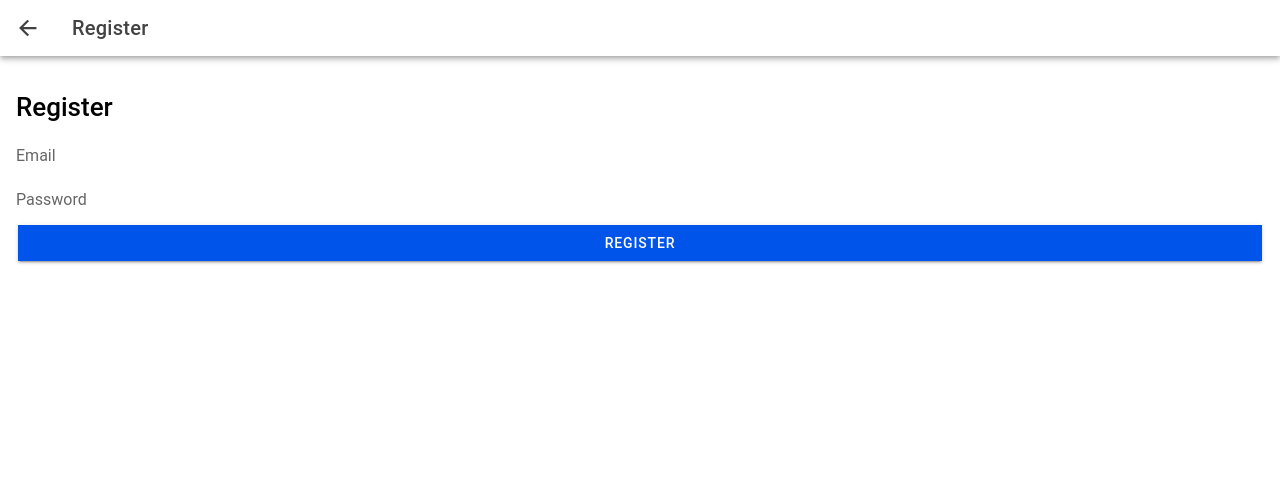
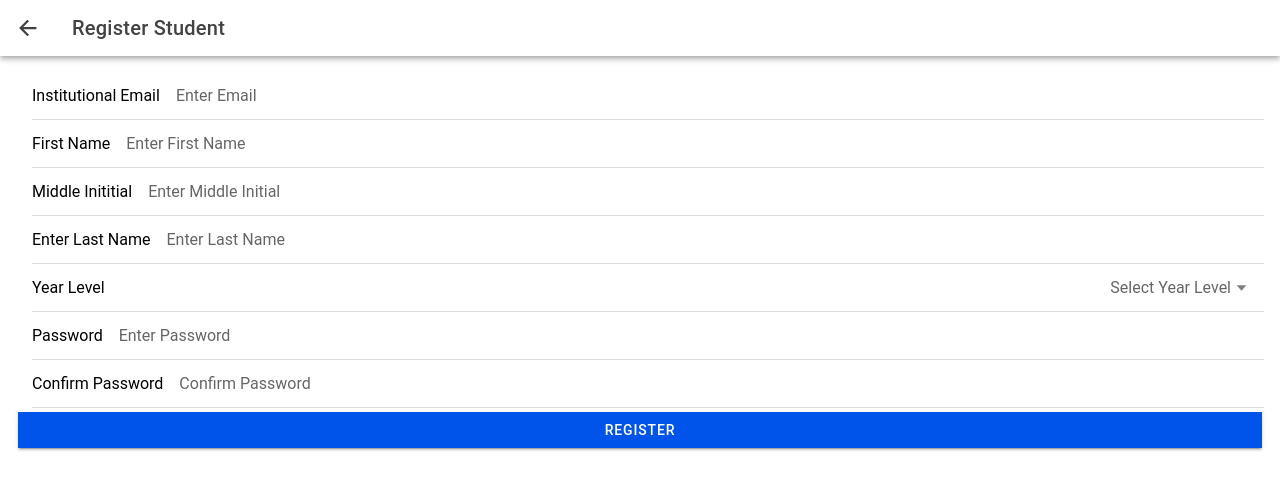
Before and after one commit to cliffamadeus/ics-quizard, a React (Vite) app: page /ics-quizard/register in a window 1280 px wide. Shown: the top 490 px of the page. Built offline with nearby package versions, Linux system fonts and the light colour scheme; no server answers.

Commit message:
Initial UI changes for register.tsx

```diff
--- a/src/pages/Register.tsx
+++ b/src/pages/Register.tsx
@@ -1,22 +1,42 @@
 import React, { useState } from 'react';
-import { IonContent, IonPage, IonInput, IonButton, IonAlert, IonHeader, IonToolbar, IonTitle, IonBackButton, IonButtons } from '@ionic/react';
+import { IonContent, IonPage, IonInput, IonButton, IonAlert, IonHeader, IonToolbar, IonTitle, IonBackButton, IonButtons, IonSelect, IonSelectOption, IonItem } from '@ionic/react';
 import { supabase } from '../utils/supabaseClient';
 import { useHistory } from 'react-router-dom';
 
 const Register: React.FC = () => {
   const [email, setEmail] = useState('');
   const [password, setPassword] = useState('');
+  const [confirmPassword, setConfirmPassword] = useState('');
+  const [firstName, setFirstName] = useState('');
+  const [middleInitial, setMiddleInitial] = useState('');
+  const [lastName, setLastName] = useState('');
+  const [yearLevel, setYearLevel] = useState('');
   const [showAlert, setShowAlert] = useState(false);
   const [alertMessage, setAlertMessage] = useState('');
+  const [showConfirmationAlert, setShowConfirmationAlert] = useState(false);
   const history = useHistory();
 
   const handleRegister = async () => {
+    // Check if passwords match
+    if (password !== confirmPassword) {
+      setAlertMessage('Passwords do not match.');
+      setShowAlert(true);
+      return;
+    }
+
+    // Check if email domain is correct
     if (!email.endsWith('@nbsc.edu.ph')) {
       setAlertMessage('Only @nbsc.edu.ph emails are allowed.');
       setShowAlert(true);
       return;
     }
 
+    // Show the confirmation alert to verify details
+    setShowConfirmationAlert(true);
+  };
+
+  const confirmRegistration = async () => {
+    // Proceed with registration if user confirms details
     const { error } = await supabase.auth.signUp({
       email,
       password,
@@ -31,6 +51,14 @@ const Register: React.FC = () => {
       // Redirect to the login page after successful registration
       history.push('/ics-quizard/login');
     }
+
+    setShowConfirmationAlert(false); // Close confirmation alert
+  };
+
+  const cancelRegistration = () => {
+    setAlertMessage('Registration canceled.');
+    setShowAlert(true);
+    setShowConfirmationAlert(false); // Close confirmation alert
   };
 
   return (
@@ -40,27 +68,114 @@ const Register: React.FC = () => {
           <IonButtons slot="start">
             <IonBackButton defaultHref="/ics-quizard/login" />
           </IonButtons>
-          <IonTitle>Register</IonTitle>
+          <IonTitle>Register Student</IonTitle>
         </IonToolbar>
       </IonHeader>
       <IonContent className="ion-padding">
-        <h1>Register</h1>
+
+        <IonItem>
+          <IonInput label="Institutional Email" type="email"
+            placeholder="Enter Email"
+            value={email}
+            onIonChange={(e) => setEmail(e.detail.value!)}>
+            </IonInput>
+        </IonItem>
+
+        <IonItem>
           <IonInput
-          type="email"
-          placeholder="Email"
-          value={email}
-          onIonChange={(e) => setEmail(e.detail.value!)}
+            label="First Name"
+            type="text"
+            placeholder="Enter First Name"
+            value={firstName}
+            onIonChange={(e) => setFirstName(e.detail.value!)}
           />
+        </IonItem>
+
+        <IonItem>
           <IonInput
+            label="Middle Inititial"
+            type="text"
+            placeholder="Enter Middle Initial"
+            value={middleInitial}
+            onIonChange={(e) => setMiddleInitial(e.detail.value!)}
+          />
+        </IonItem>
+
+        <IonItem>
+          <IonInput
+            label="Enter Last Name"
+            type="text"
+            placeholder="Enter Last Name"
+            value={lastName}
+            onIonChange={(e) => setLastName(e.detail.value!)}
+          />
+        </IonItem>
+
+        <IonItem>
+          <IonSelect
+            label="Year Level"
+            value={yearLevel}
+            placeholder="Select Year Level"
+            onIonChange={(e) => setYearLevel(e.detail.value!)}
+          >
+            <IonSelectOption value="1">1st Year</IonSelectOption>
+            <IonSelectOption value="2">2nd Year</IonSelectOption>
+            <IonSelectOption value="3">3rd Year</IonSelectOption>
+            <IonSelectOption value="4">4th Year</IonSelectOption>
+          </IonSelect>
+        </IonItem>
+
+        <IonItem>
+          <IonInput
+            label="Password"
             type="password"
-          placeholder="Password"
+            placeholder="Enter Password"
             value={password}
             onIonChange={(e) => setPassword(e.detail.value!)}
           />
+        </IonItem>
+
+        <IonItem>
+          <IonInput
+            label="Confirm Password"
+            type="password"
+            placeholder="Confirm Password"
+            value={confirmPassword}
+            onIonChange={(e) => setConfirmPassword(e.detail.value!)}
+          />
+        </IonItem>
+
+
         <IonButton expand="full" onClick={handleRegister}>
           Register
         </IonButton>
 
+        {/* Confirmation Alert */}
+        <IonAlert
+          isOpen={showConfirmationAlert}
+          onDidDismiss={() => setShowConfirmationAlert(false)}
+          header="Confirm Registration"
+          message={`Please confirm your details:
+            \nEmail: ${email}
+            \nFirst Name: ${firstName}
+            \nMiddle Initial: ${middleInitial}
+            \nLast Name: ${lastName}
+            \nYear Level: ${yearLevel}
+            \n\nIs everything correct?`}
+          buttons={[
+            {
+              text: 'Cancel',
+              role: 'cancel',
+              handler: cancelRegistration,
+            },
+            {
+              text: 'Confirm',
+              handler: confirmRegistration,
+            },
+          ]}
+        />
+
+        {/* Alert for success or errors */}
         <IonAlert
           isOpen={showAlert}
           onDidDismiss={() => setShowAlert(false)}
```
Lines whose indentation alone changed are shown as unchanged.
